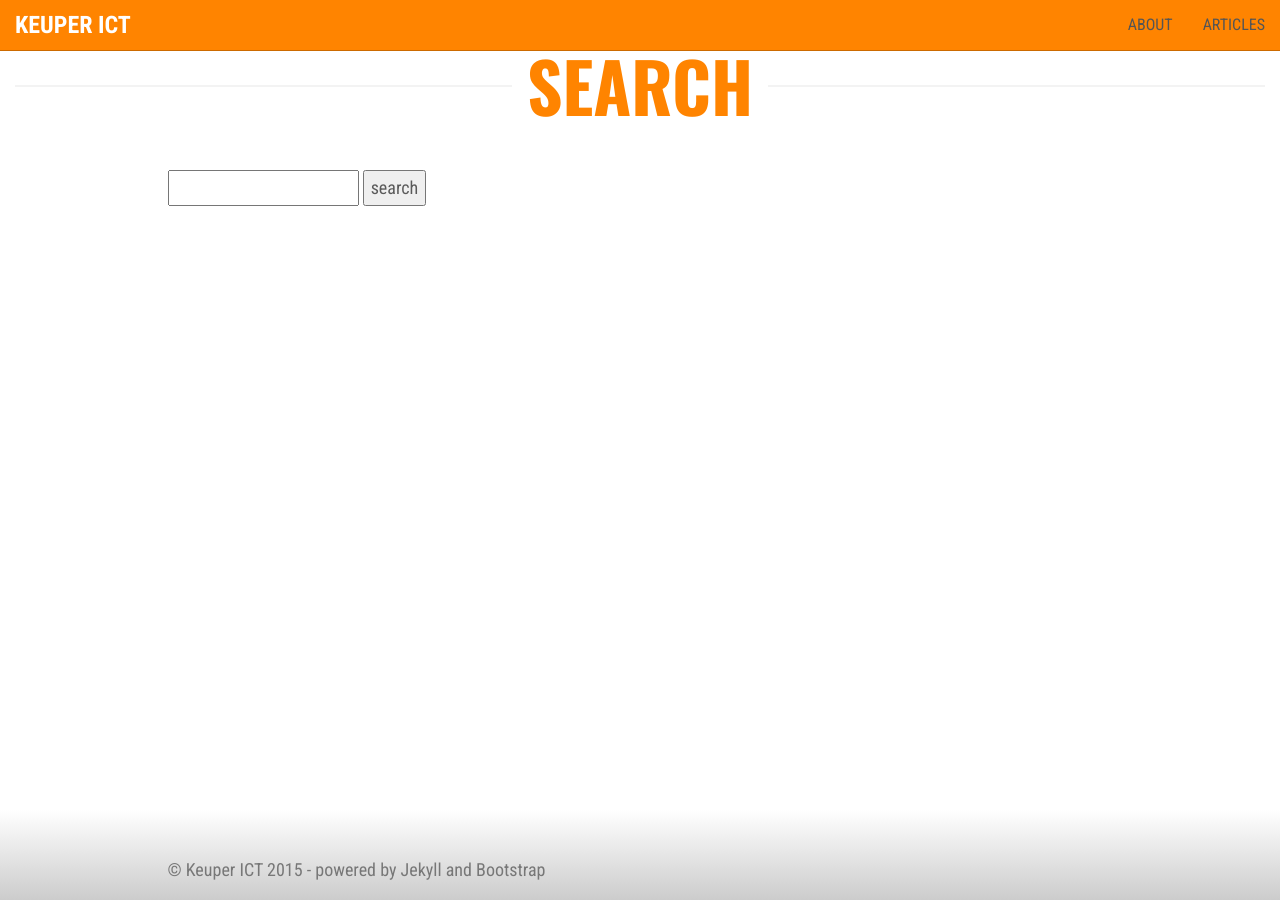
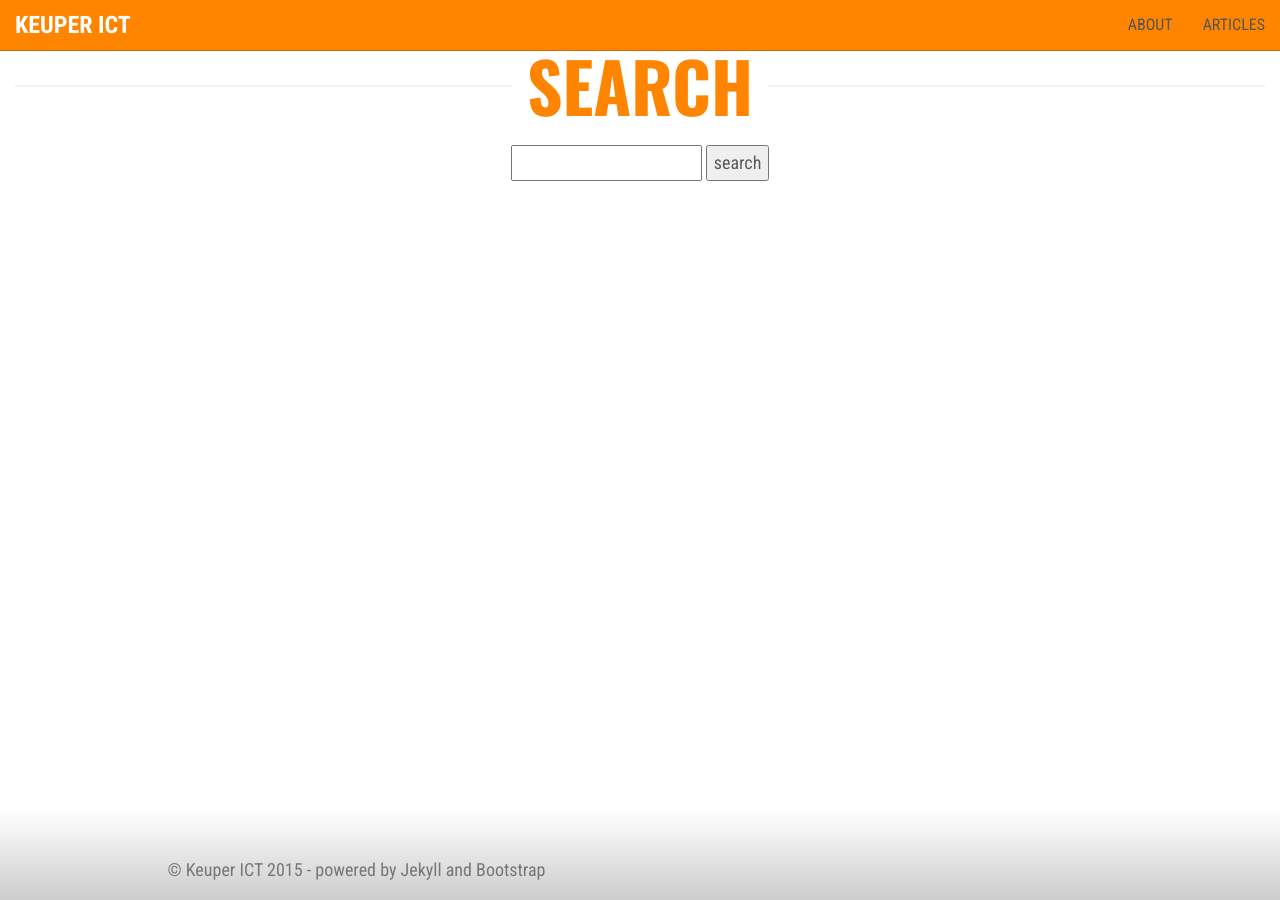
Before and after one commit to jkeuper/jkeuper.github.io, a Jekyll site: the page built from _pages/search.md, in a window 1280 px wide. Built offline with Jekyll 4.4.1, drawn with Linux system fonts in a browser that asks for light colours; nearby versions of some CDN libraries.

Commit message:
Fixed search layout

```diff
--- a/_pages/search.md
+++ b/_pages/search.md
@@ -10,20 +10,18 @@ permalink: /search/
             {{ page.title }}
         </span>
     </h1>
+    <p class="lead">
+        <form action="/search/" method="get">
+            <input type="text" id="search-box" name="query">
+            <input type="submit" value="search" id="search-button">
+        </form>
+    </p>
 </div>
 <article>
     <div class="container">
         <div class="row">
             <div class="col-md-10 col-md-offset-1">
-                <form action="/search/" method="get">
-                    <input type="text" id="search-box" name="query">
-                    <input type="submit" value="search" id="search-button">
-                </form>
-            </div>
-            <div class="row">
-                <div class="col-md-10 col-md-offset-1">
-                    <ul id="search-results" class="list-unstyled"></ul>
-                </div>
+                <ul id="search-results" class="list-unstyled"></ul>
             </div>
         </div>
     </div>
```
